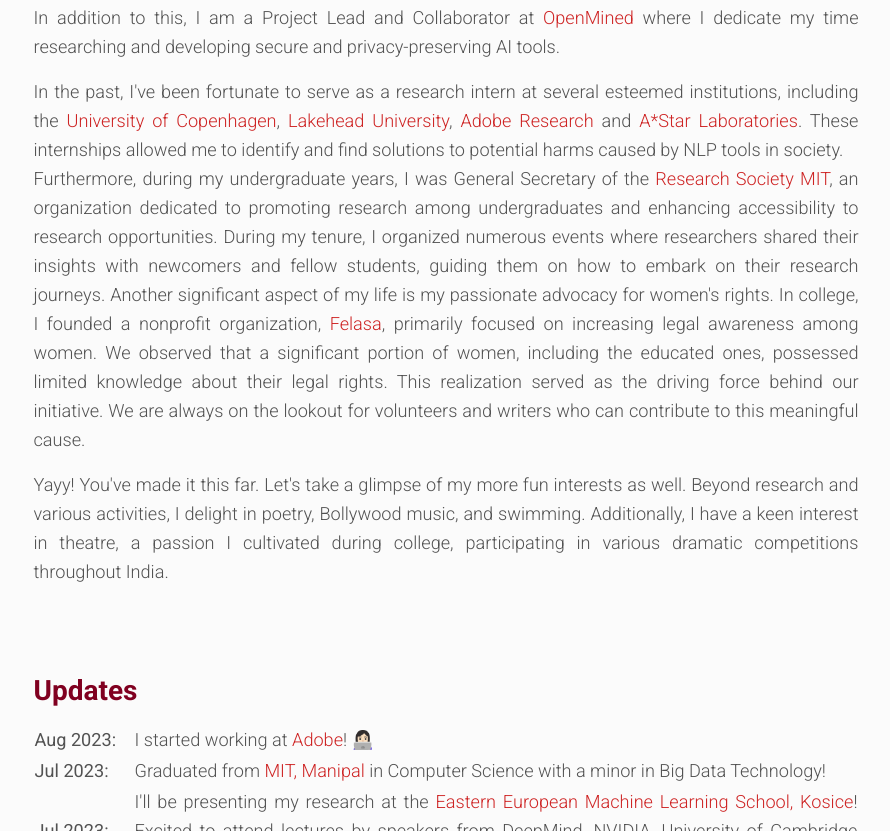
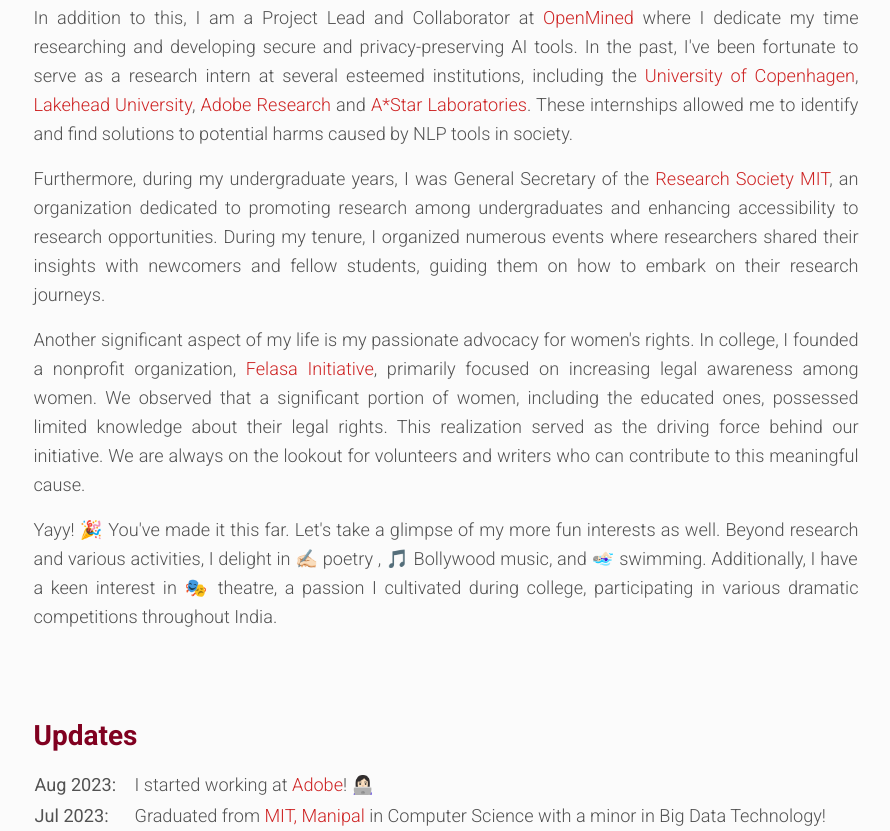
Before and after one commit to SupritiVijay/supritivijay.github.io, a plain HTML site: page index.html in a window 1280 px wide. Shown: the part 572-1403 px from the top of the page, without its empty margins (194-1084 px from the left). Drawn offline with nearby package versions, Linux system fonts and the light colour scheme; some icons are missing.

Commit message:
Update index.html

```diff
--- a/index.html
+++ b/index.html
@@ -111,26 +111,26 @@
 							<p class="subpara">
 							In addition to this, I am a Project Lead and Collaborator at <a class="paralink" href="https://www.openmined.org/" target="_blank">OpenMined </a> where I dedicate my time researching and developing
 							secure and privacy-preserving AI tools.
-						</p>
-
-						</p>
 
 							In the past, I've been fortunate to serve as a research intern at several esteemed institutions, including the
 							<a class="paralink" href="https://www.ucl.ac.uk/computer-science/" target="_blank">University of Copenhagen</a>,
 							<a class="paralink" href="https://summerofcode.withgoogle.com/" target="_blank">Lakehead University</a>,
 							<a class="paralink" href="https://juliacomputing.com/" target="_blank">Adobe Research</a> and
 							<a class="paralink" href="https://www.mozilla.org/" target="_blank">A*Star Laboratories</a>. These internships allowed me to identify and find solutions to potential harms caused by NLP tools in society.
+							</p>
 
 						<p class="subpara">
 
 						Furthermore, during my undergraduate years, I was General Secretary of the <a class="paralink" href="https://researchsocietymit.com/" target="_blank">Research Society MIT</a>, an organization dedicated to promoting research among undergraduates and enhancing accessibility to research opportunities.
 						During my tenure, I organized numerous events where researchers shared their insights with newcomers and fellow students, guiding them on how to embark on their research journeys.
-						Another significant aspect of my life is my passionate advocacy for women's rights. In college, I founded a nonprofit organization, <a class="paralink" href="https://felasa-initiative.github.io/" target="_blank">Felasa</a>, primarily focused on increasing legal awareness among women. We observed that a significant portion of women, including the educated ones, possessed limited knowledge about their legal rights. This realization served as the driving force behind our initiative.
+						</p>
+						<p class="subpara">
+							Another significant aspect of my life is my passionate advocacy for women's rights. In college, I founded a nonprofit organization, <a class="paralink" href="https://felasa-initiative.github.io/" target="_blank">Felasa Initiative</a>, primarily focused on increasing legal awareness among women. We observed that a significant portion of women, including the educated ones, possessed limited knowledge about their legal rights. This realization served as the driving force behind our initiative.
 						We are always on the lookout for volunteers and writers who can contribute to this meaningful cause.
 
 						</p>
 						<p class="subpara">
-						Yayy! You've made it this far. Let's take a glimpse of my more fun interests as well. Beyond research and various activities, I delight in poetry, Bollywood music, and swimming. Additionally, I have a keen interest in theatre, a passion I cultivated during college, participating in various dramatic competitions throughout India.
+						Yayy! 🎉 You've made it this far. Let's take a glimpse of my more fun interests as well. Beyond research and various activities, I delight in ✍🏻 poetry , 🎵 Bollywood music, and 🏊🏻‍♀️ swimming. Additionally, I have a keen interest in 🎭 theatre, a passion I cultivated during college, participating in various dramatic competitions throughout India.
 						</p>
 
 
```
